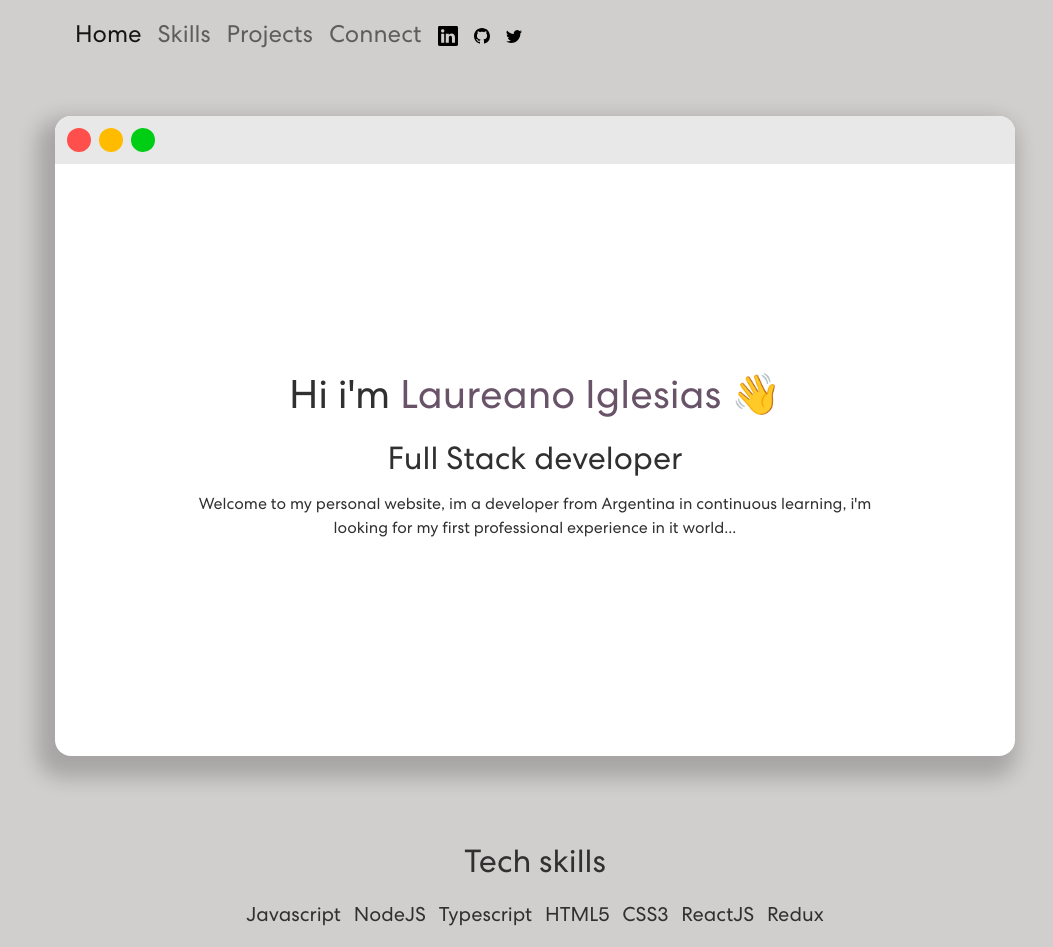
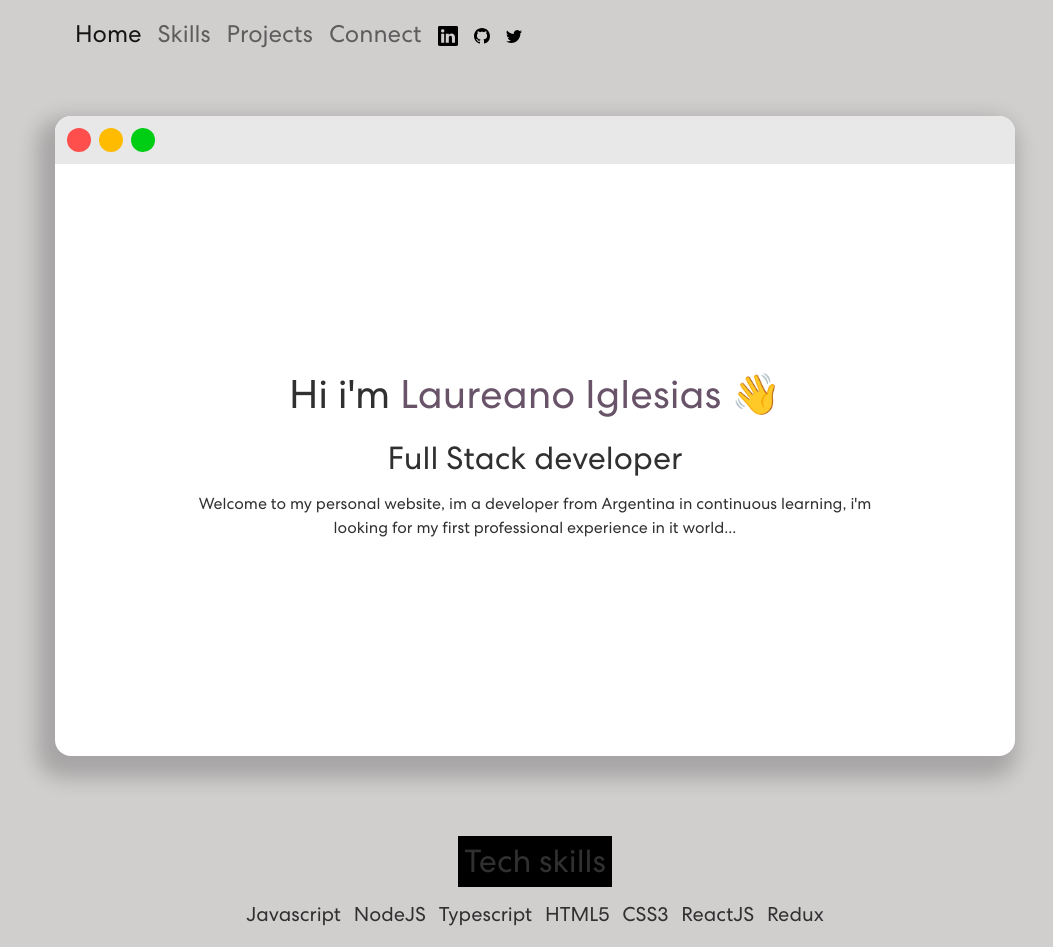
Before and after one commit to mrchurches/Portfolio, a React (Create React App) app: page / in a window 1280 px wide. Shown: the top 947 px of the page, without its empty margins (105-1158 px from the left). Built offline with nearby package versions, Linux system fonts and the light colour scheme.

Commit message:
delete hover.css dependencie from package.json

```diff
--- a/src/components/skills/Skills.jsx
+++ b/src/components/skills/Skills.jsx
@@ -115,7 +115,7 @@ const Skills = () => {
         id="skills"
       >
         <div>
-          <h2 class="hvr-bubble-float-bottom">Tech skills</h2>
+          <h2 class="hvr-bubble-float-bottom bg-black">Tech skills</h2>
         </div>
         <div class="d-flex flex-wrap align-items-center justify-content-center skill-box">
           <h5>Javascript</h5>
```
